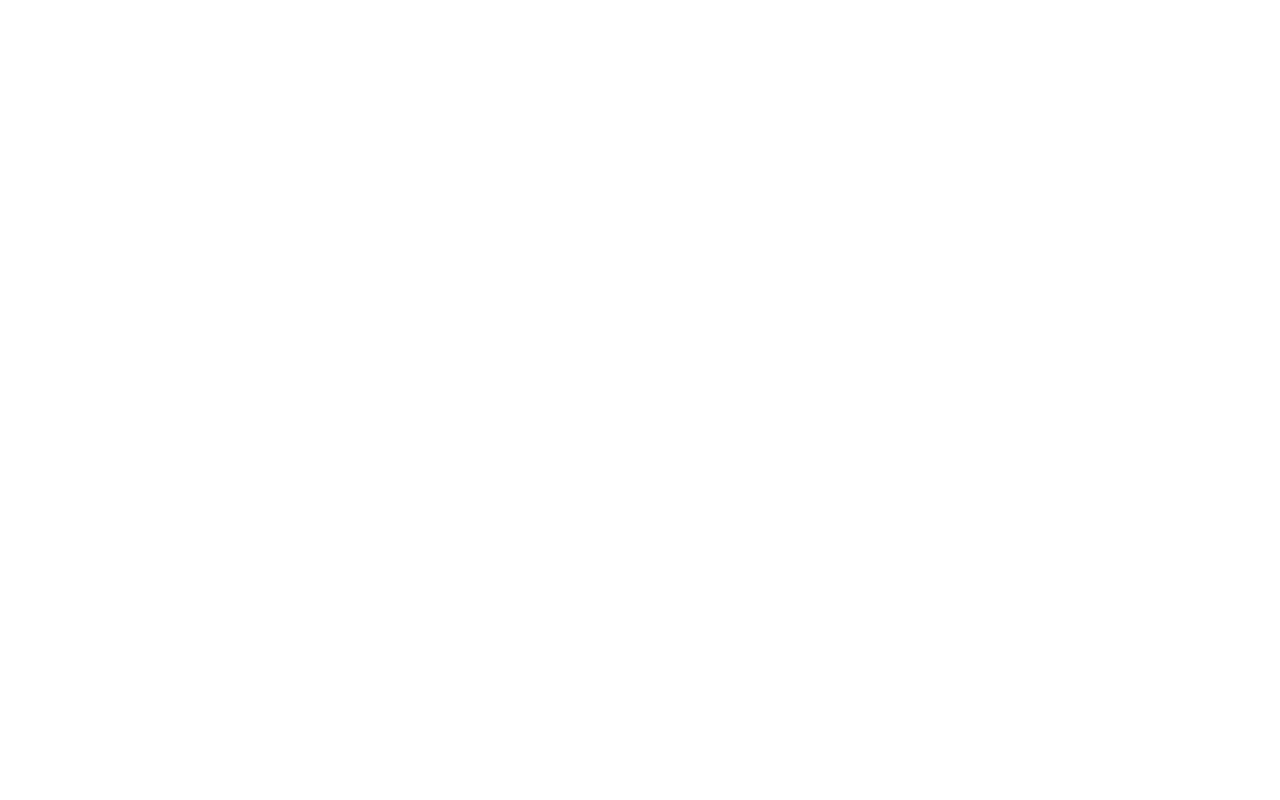
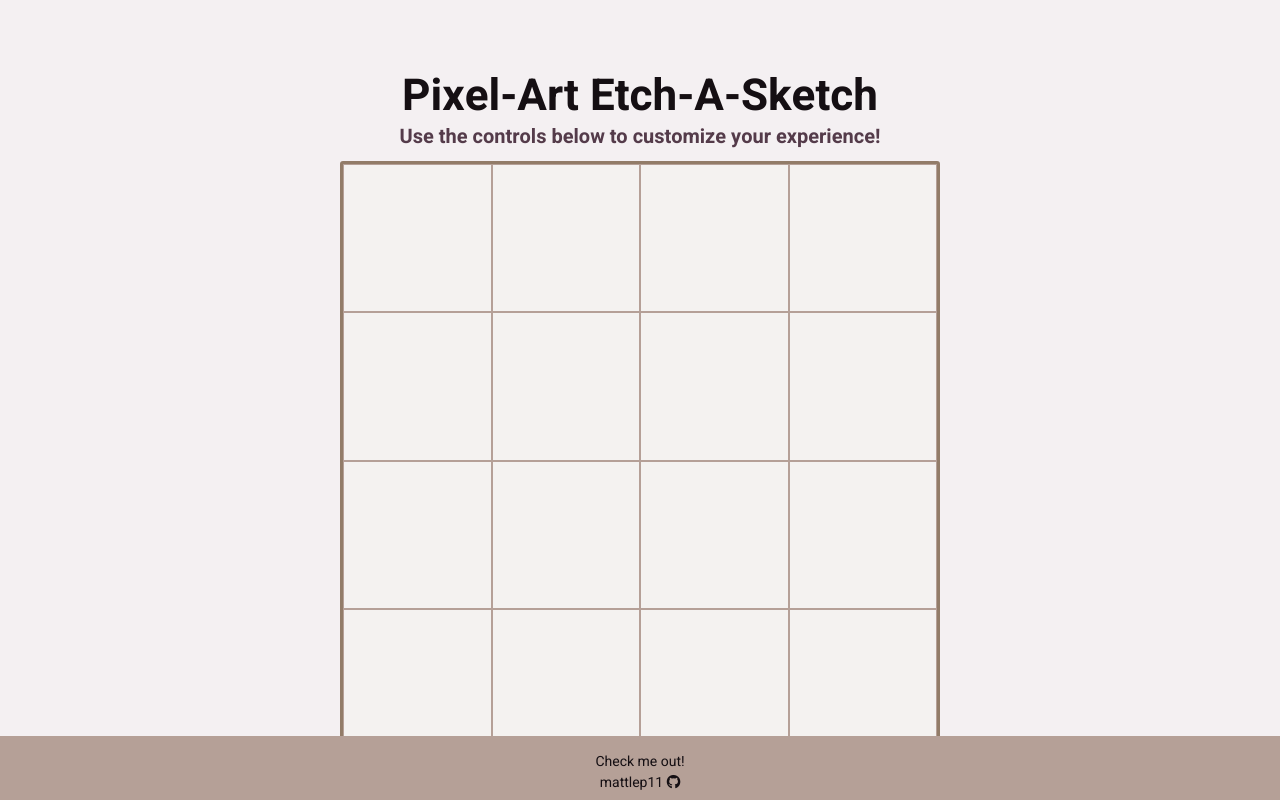
Before and after one commit to mattlep11/pixel-art-grid, a plain HTML site: page index.html in a window 1280 px wide. Drawn offline with Linux system fonts and the light colour scheme.

Commit message:
Set-up initial  grid ui

```diff
--- a/index.html
+++ b/index.html
@@ -5,9 +5,38 @@
   <meta name="viewport" content="width=device-width, initial-scale=1.0">
   <title>Pixel-Art Etch-A-Sketch</title>
   <link rel="stylesheet" href="style.css">
+  <link rel="preconnect" href="https://fonts.googleapis.com">
+  <link rel="preconnect" href="https://fonts.gstatic.com" crossorigin>
+  <link href="https://fonts.googleapis.com/css2?family=Heebo:wght@400;500;700;900&family=Noto+Sans:ital,wght@0,400;0,500;0,700;0,800;1,400&display=swap" rel="stylesheet">
+  <script src="https://kit.fontawesome.com/201eef246c.js" crossorigin="anonymous" defer></script>
 </head>
 <body>
-
+  <h1>Pixel-Art Etch-A-Sketch</h1>
+  <h3>Use the controls below to customize your experience!</h3>
+  <main>
+    <div id="grid-container">
+      <div class="grid-cell"></div>
+      <div class="grid-cell"></div>
+      <div class="grid-cell"></div>
+      <div class="grid-cell"></div>
+      <div class="grid-cell"></div>
+      <div class="grid-cell"></div>
+      <div class="grid-cell"></div>
+      <div class="grid-cell"></div>
+      <div class="grid-cell"></div>
+      <div class="grid-cell"></div>
+      <div class="grid-cell"></div>
+      <div class="grid-cell"></div>
+      <div class="grid-cell"></div>
+      <div class="grid-cell"></div>
+      <div class="grid-cell"></div>
+      <div class="grid-cell"></div>
+    </div>
+  </main>
+  <footer>
+    <p>Check me out!</p>
+    <a href="https://github.com/mattlep11/pixel-art-grid" rel="noreferrer">mattlep11 <i class="fa-brands fa-github"></i></a>
+  </footer>
   <script src="index.js" defer></script>
 </body>
 </html>
--- a/index.js
+++ b/index.js
@@ -0,0 +1,9 @@
+const GRID = document.getElementById("grid-container");
+const CELLS = document.querySelectorAll(".grid-cell");
+
+// dynamically sets up the new grid arrangement based on the number of cells
+function initGrid(nbCellsPerRow = 4) {
+  GRID.style.gridTemplateColumns = `repeat(${nbCellsPerRow}, 1fr)`;
+}
+
+initGrid(Math.sqrt(CELLS.length));
--- a/style.css
+++ b/style.css
@@ -0,0 +1,87 @@
+/* DOCUMENT SETUP */
+
+:root {
+  font-family: "Heebo", Helvetica, Arial, sans-serif;
+  font-size: 0.625rem;
+  color: var(--text);
+  --text: #150f13;
+  --background: #f4f0f2;
+  --background-off-colour: #f4f2f0;
+  --primary: #543b4a;
+  --secondary: #b5a097;
+  --accent: #927c68;
+  --square-grid-width: 60rem;
+}
+
+*,
+*::before,
+*::after {
+  box-sizing: border-box;
+  margin: 0;
+  padding: 0;
+}
+
+a {
+  text-decoration: none;
+  color: inherit;
+  transition: font-weight 100ms;
+}
+a:hover {
+  font-weight: bold;
+}
+
+body {
+  background: var(--background);
+}
+
+h1 {
+  margin-top: 5%;
+  font-size: 4.4rem;
+  text-align: center;
+}
+
+h3 {
+  font-size: 2rem;
+  color: var(--primary);
+  text-align: center;
+  margin-block: -0.75rem 1rem;
+}
+
+#grid-container {
+  display: grid;
+  aspect-ratio: 1 / 1;
+  width: var(--square-grid-width);
+  height: auto;
+  margin: 0 auto;
+  background: var(--background-off-colour);
+  border: 3px solid var(--accent);
+  border-radius: 3px;
+}
+#grid-container .grid-cell {
+  border: 1px solid var(--secondary);
+  /* aspect-ratio: 1 / 1; */
+}
+
+footer {
+  position: fixed;
+  bottom: 0;
+  width: 100%;
+  background: var(--secondary);
+  padding-block: 1.5rem 0.75rem;
+  font-size: 1.4rem;
+  text-align: center;
+}
+footer::before {
+  content: "";
+  position: absolute;
+  top: 0;
+  left: 0;
+  height: 0.75rem;
+  width: 100%;
+  max-width: 0;
+  background: var(--accent);
+  transition: max-width 500ms ease-in;
+}
+footer:hover::before {
+  max-width: 100%;
+}
```
